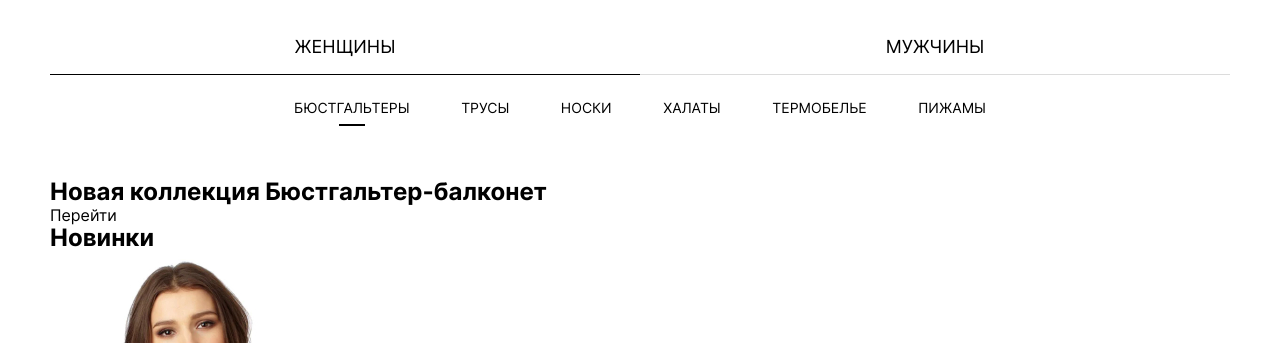
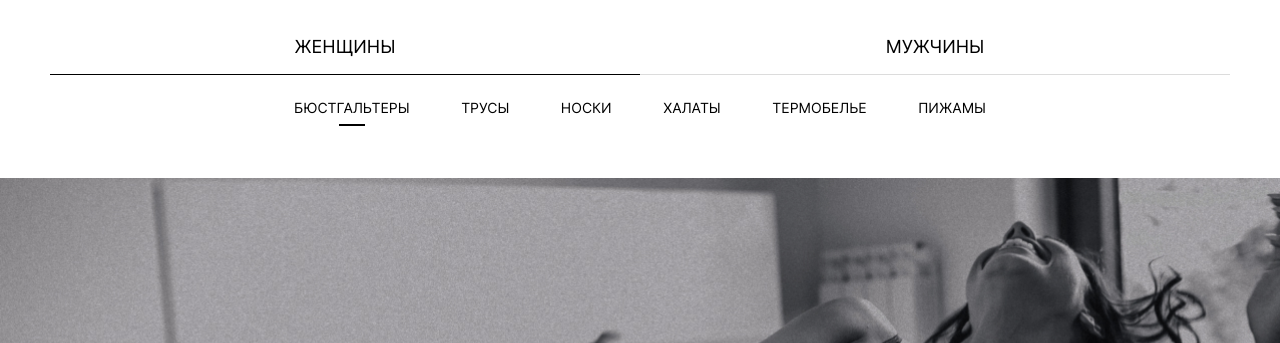
Before and after one commit to AlexandrZagumennov/inspired, a website built with webpack: page src/index.html in a window 1280 px wide. Shown: the part 105-448 px from the top of the page. Built offline with nearby package versions, Linux system fonts and the light colour scheme.

Commit message:
HERO:styles are written and made adaptive

```diff
--- a/src/index.html
+++ b/src/index.html
@@ -97,7 +97,7 @@
 		<section class="hero hero_women">
 			<div class="container">
 				<div class="hero__content">
-					<h2 class="">Новая коллекция Бюстгальтер-балконет </h2>
+					<h2 class="hero__title">Новая коллекция Бюстгальтер-балконет </h2>
 					<a href="#" class="hero__link">Перейти</a>
 				</div>
 			</div>
--- a/src/index.scss
+++ b/src/index.scss
@@ -1,8 +1,9 @@
-@import '~normalize.css';
-@import 'style/fonts';
-@import 'style/var';
-@import 'style/style';
-@import 'style/header';
-@import 'style/navigation';
-@import 'style/gender';
-@import 'style/category';
+@import "~normalize.css";
+@import "style/fonts";
+@import "style/var";
+@import "style/style";
+@import "style/header";
+@import "style/navigation";
+@import "style/gender";
+@import "style/category";
+@import "style/hero";
--- /dev/null
+++ b/src/style/_hero.scss
@@ -0,0 +1,92 @@
+.hero {
+	padding: 172px 0 86px;
+	margin-bottom: 80px;
+	background: {
+		color: $gray;
+		size: cover;
+		repeat: no-repeat;
+	}
+
+	@include tablet {
+		margin-bottom: 64px;
+		padding: 156px 0 50px;
+	}
+
+	@include mobile {
+		margin-bottom: 24px;
+		padding: 76px 0 24px;
+	}
+
+	&_women {
+		background-image: url('../img/hero-bg-women-desktop.jpg');
+
+		@include laptop {
+			background-image: url('../img/hero-bg-women-laptop.jpg');
+		}
+
+		@include tablet {
+			background-image: url('../img/hero-bg-women-tablet.jpg');
+		}
+
+		@include tablet {
+			background-image: url('../img/hero-bg-women-mobile.jpg');
+		}
+	}
+
+	&__content {
+		color: $second-color;
+		max-width: 590px;
+
+		@include tablet {
+			max-width: 410px;
+		}
+	}
+
+	&__title {
+		margin-bottom: 40px;
+		font-weight: 400;
+		font-size: 44px;
+		line-height: 120%;
+		text-transform: uppercase;
+
+		@include tablet {
+			font-size: 30px;
+			margin-bottom: 24px;
+		}
+
+		@include mobile {
+			font-size: 20px;
+			margin-bottom: 16px;
+		}
+	}
+
+	&__link {
+		display: inline-block;
+		padding: 14px 40px;
+		border: 1px solid $second-color;
+		font-weight: 700;
+		font-size: 14px;
+		line-height: 17px;
+		text-transform: uppercase;
+		transition: background-color .3s ease-in-out;
+
+		&:hover {
+			background-color:$dark-gray;
+		}
+
+		&:focus {
+			background-color:rgba(255, 255, 255, 0.1);
+			outline: transparent;
+		}
+
+		&:disabled {
+			background-color:$light-gray;
+		}
+
+		@include tablet {
+			font-size: 10px;
+			line-height: 12px;
+			padding: 12px 40px;
+		}
+	}
+}
```
Also changed, not shown: src/img/hero-bg-men-desktop.jpg (added), src/img/hero-bg-men-desktop1.jpg (added), src/img/hero-bg-men-laptop.jpg (added), src/img/hero-bg-men-mobile.jpg (added), src/img/hero-bg-men-tablet.jpg (added), src/img/hero-bg-women-desktop.jpg (added), src/img/hero-bg-women-laptop.jpg (added), src/img/hero-bg-women-mobile.jpg (added), src/img/hero-bg-women-tablet.jpg (added), 1 other file.
